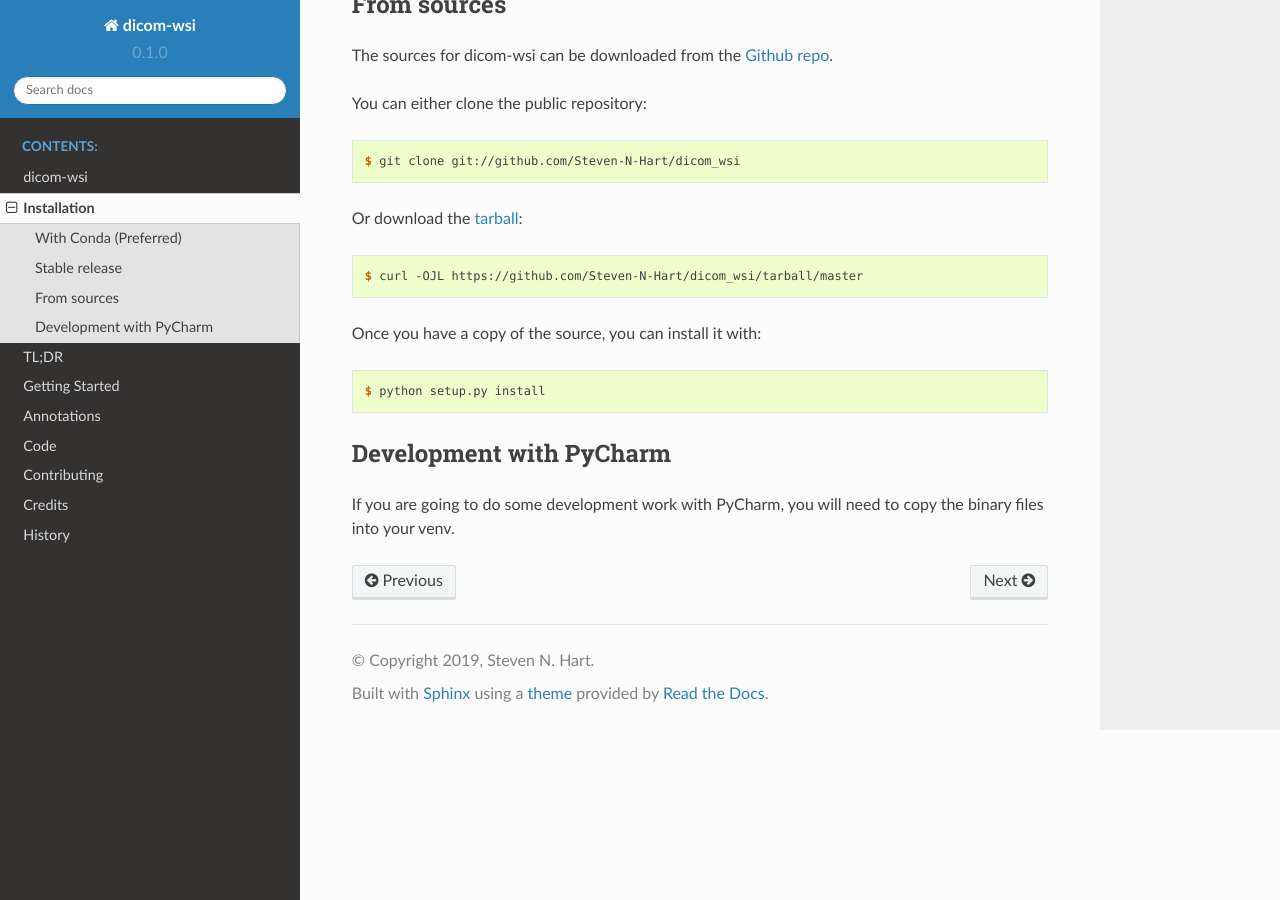
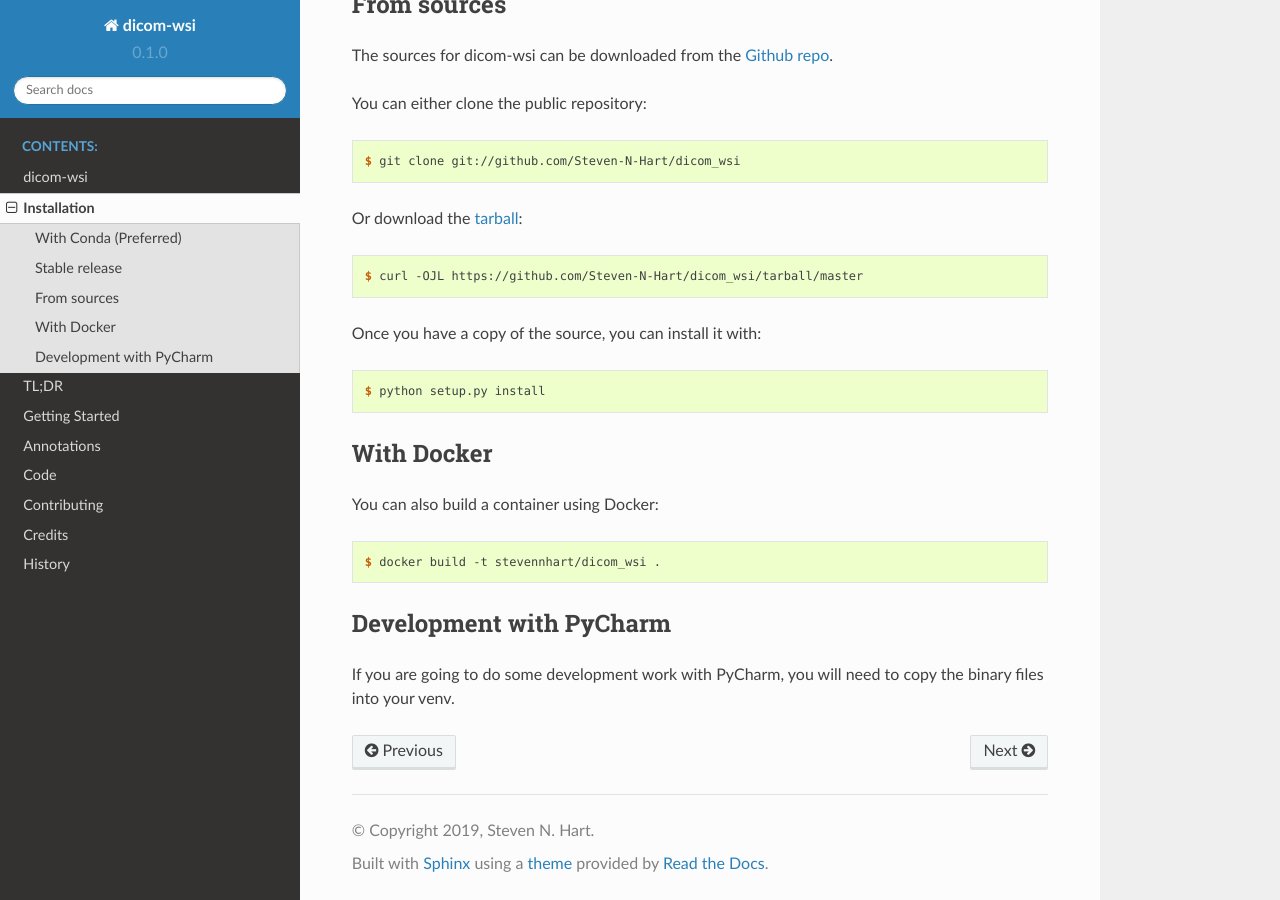
Before and after one commit to Steven-N-Hart/dicom_wsi, a Sphinx documentation site: the page built from docs/installation.rst, in a window 1280 px wide and 900 px high, scrolled down 1017 px. Built offline with Sphinx 7.4.7 and the Read the Docs theme 2.0.0, drawn with Linux system fonts in a browser that asks for light colours.

Commit message:
Adding docker

```diff
--- a/docs/installation.rst
+++ b/docs/installation.rst
@@ -83,6 +83,14 @@
 .. _tarball: https://github.com/Steven-N-Hart/dicom_wsi/tarball/master
 
 
+With Docker
+-----------
+You can also build a container using Docker:
+
+.. code-block:: console
+
+    $ docker build -t stevennhart/dicom_wsi .
+
 Development with PyCharm
 ------------------------
 If you are going to do some development work with PyCharm, you will need to copy the binary files into your venv.
```
Also changed, not shown: 1 other file.
